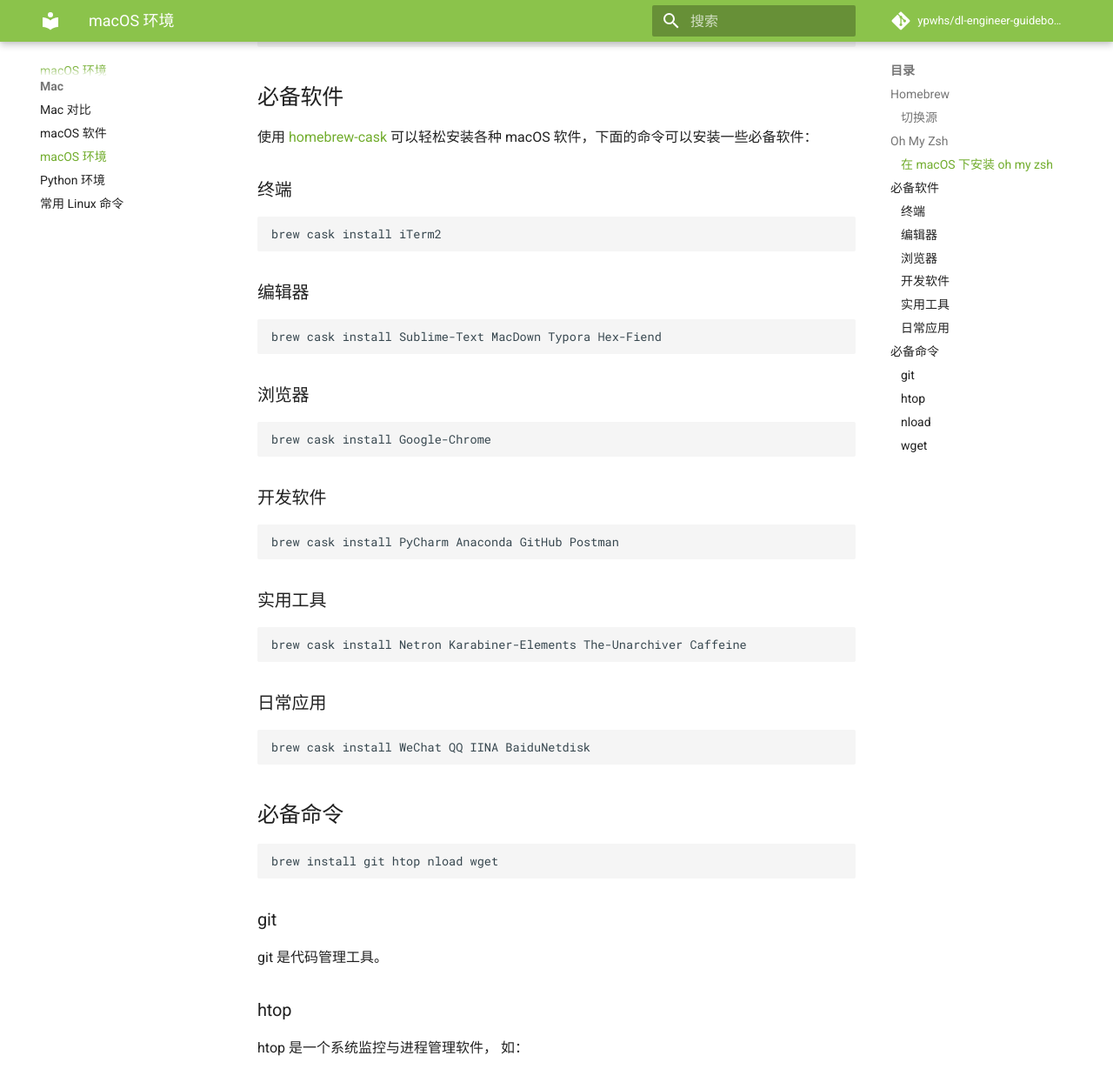
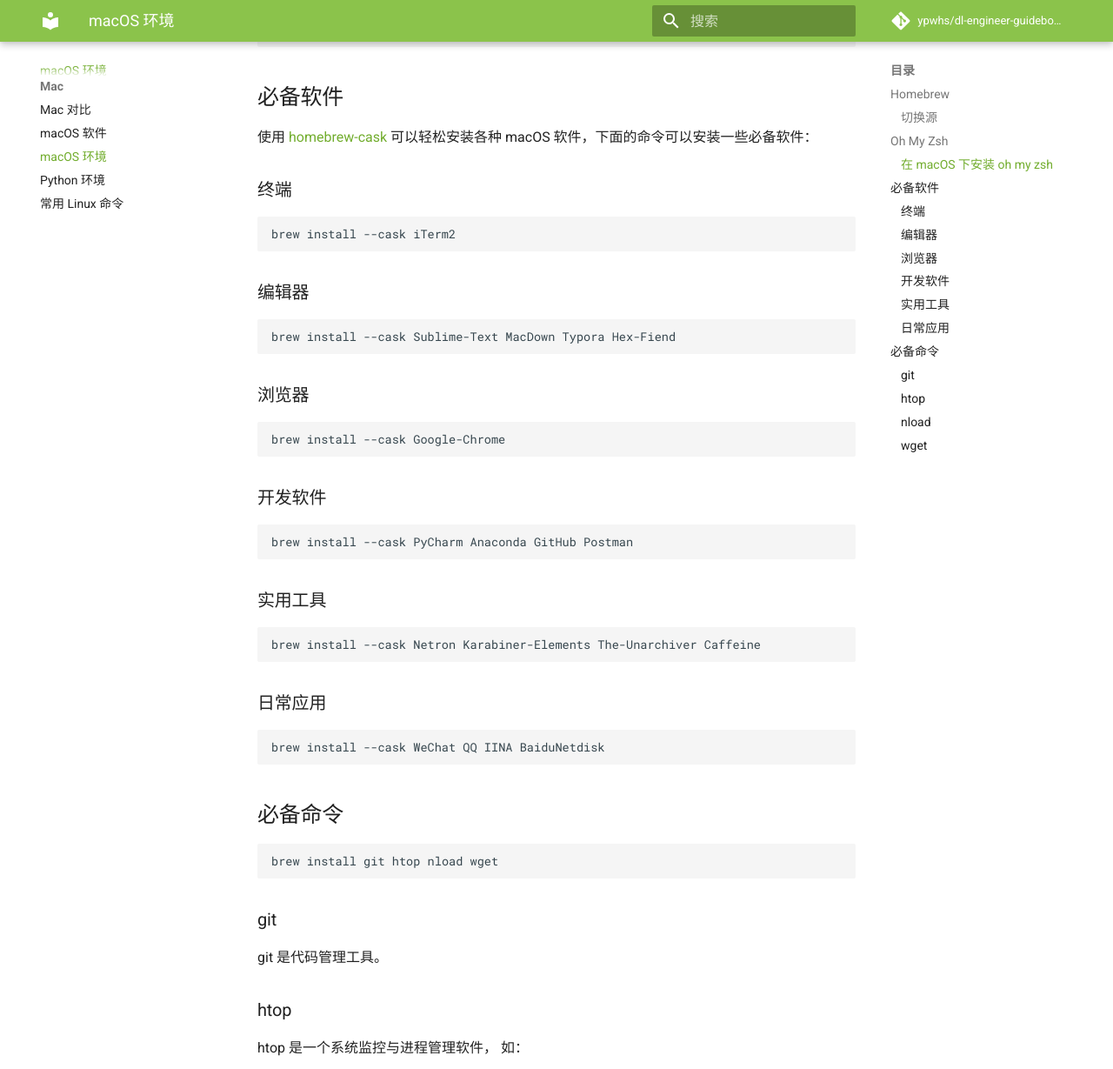
Before and after one commit to ypwhs/dl-engineer-guidebook, an MkDocs documentation site: the page built from docs/macos-environment.md, in a window 1280 px wide and 1400 px high, scrolled down 1663 px, cut to the strip 0-1229 px from the top of the window. Shown: the whole strip at 87% size. Built offline with MkDocs 1.6.1 and Material for MkDocs 9.7.7, drawn with Linux system fonts in a browser that asks for light colours; comment, search, counter and statistics services are not loaded.

````diff
--- a/docs/macos-environment.md
+++ b/docs/macos-environment.md
@@ -81,37 +81,37 @@ chsh -s /bin/zsh
 ### 终端
 
 ```bash
-brew cask install iTerm2
+brew install --cask iTerm2
 ```
 
 ### 编辑器
 
 ```bash
-brew cask install Sublime-Text MacDown Typora Hex-Fiend
+brew install --cask Sublime-Text MacDown Typora Hex-Fiend
 ```
 
 ### 浏览器
 
 ```bash
-brew cask install Google-Chrome
+brew install --cask Google-Chrome
 ```
 
 ### 开发软件
 
 ```bash
-brew cask install PyCharm Anaconda GitHub Postman
+brew install --cask PyCharm Anaconda GitHub Postman
 ```
 
 ### 实用工具
 
 ```bash
-brew cask install Netron Karabiner-Elements The-Unarchiver Caffeine
+brew install --cask Netron Karabiner-Elements The-Unarchiver Caffeine
 ```
 
 ### 日常应用
 
 ```bash
-brew cask install WeChat QQ IINA BaiduNetdisk
+brew install --cask WeChat QQ IINA BaiduNetdisk
 ```
 
 ## 必备命令
````
